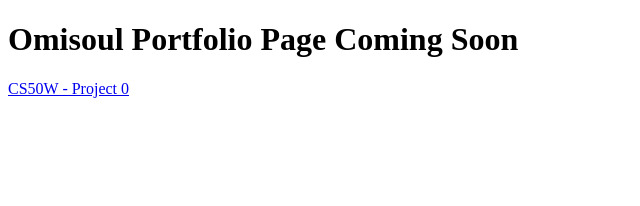
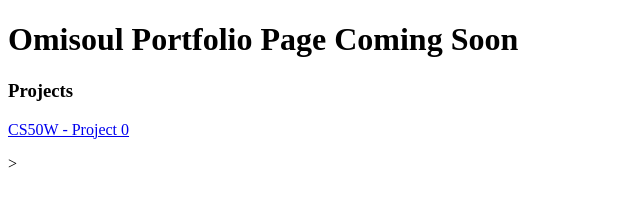
Before and after one commit to omisoul/omisoul.github.io, a plain HTML site: page index.html in a window 1280 px wide. Shown: the whole page, without its empty margins (0-640 px from the left). Drawn offline with Linux system fonts and the light colour scheme.

Commit message:
Link Fix

```diff
--- a/index.html
+++ b/index.html
@@ -7,6 +7,9 @@
 </head>
 <body>
     <h1>Omisoul Portfolio Page Coming Soon</h1>
-    <a href="project0/index.html">CS50W - Project 0</a>
+    <h3>Projects</h3>
+    <p>
+        <a href="project0/index.html">CS50W - Project 0</a>
+    </p>>
 </body>
 </html>
```
